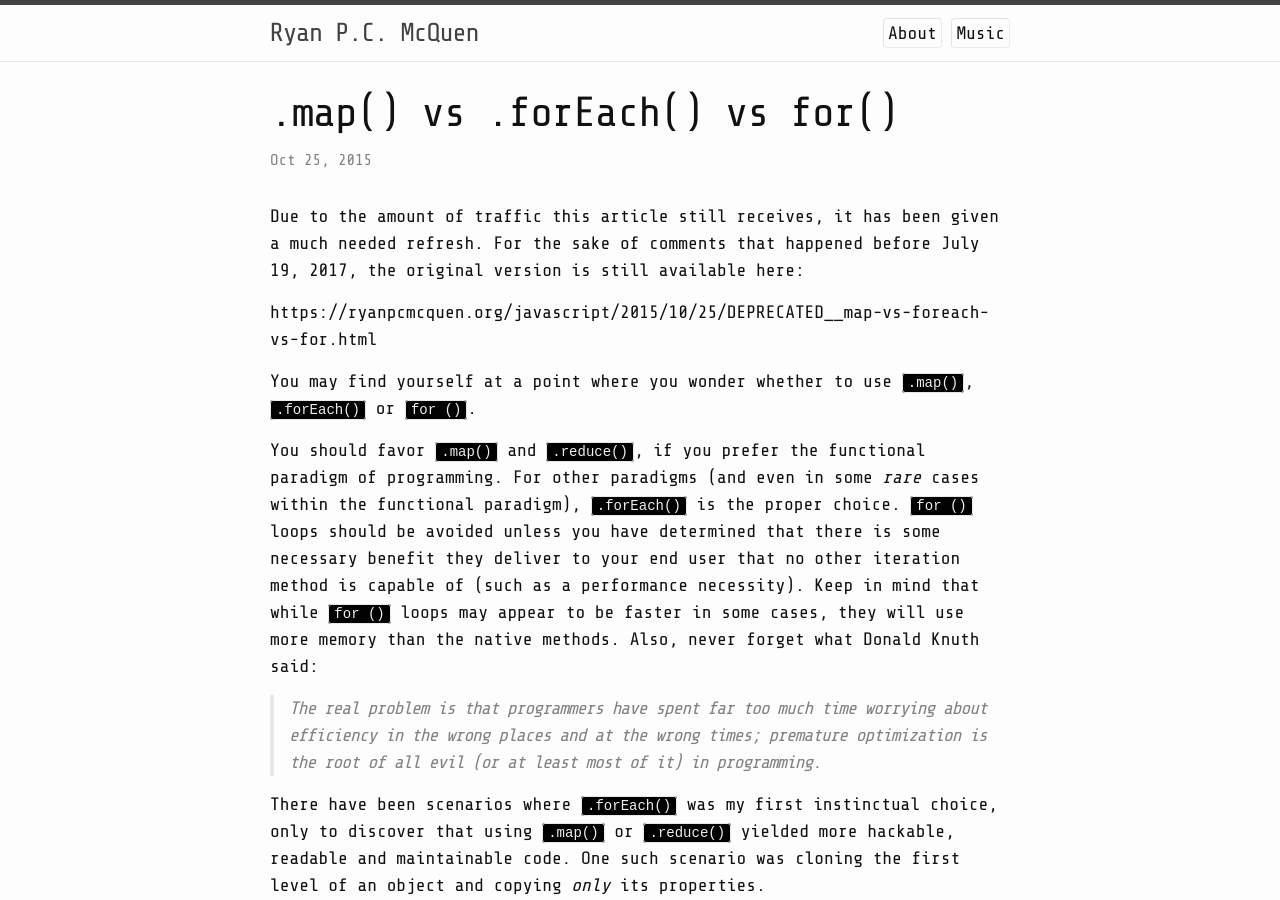
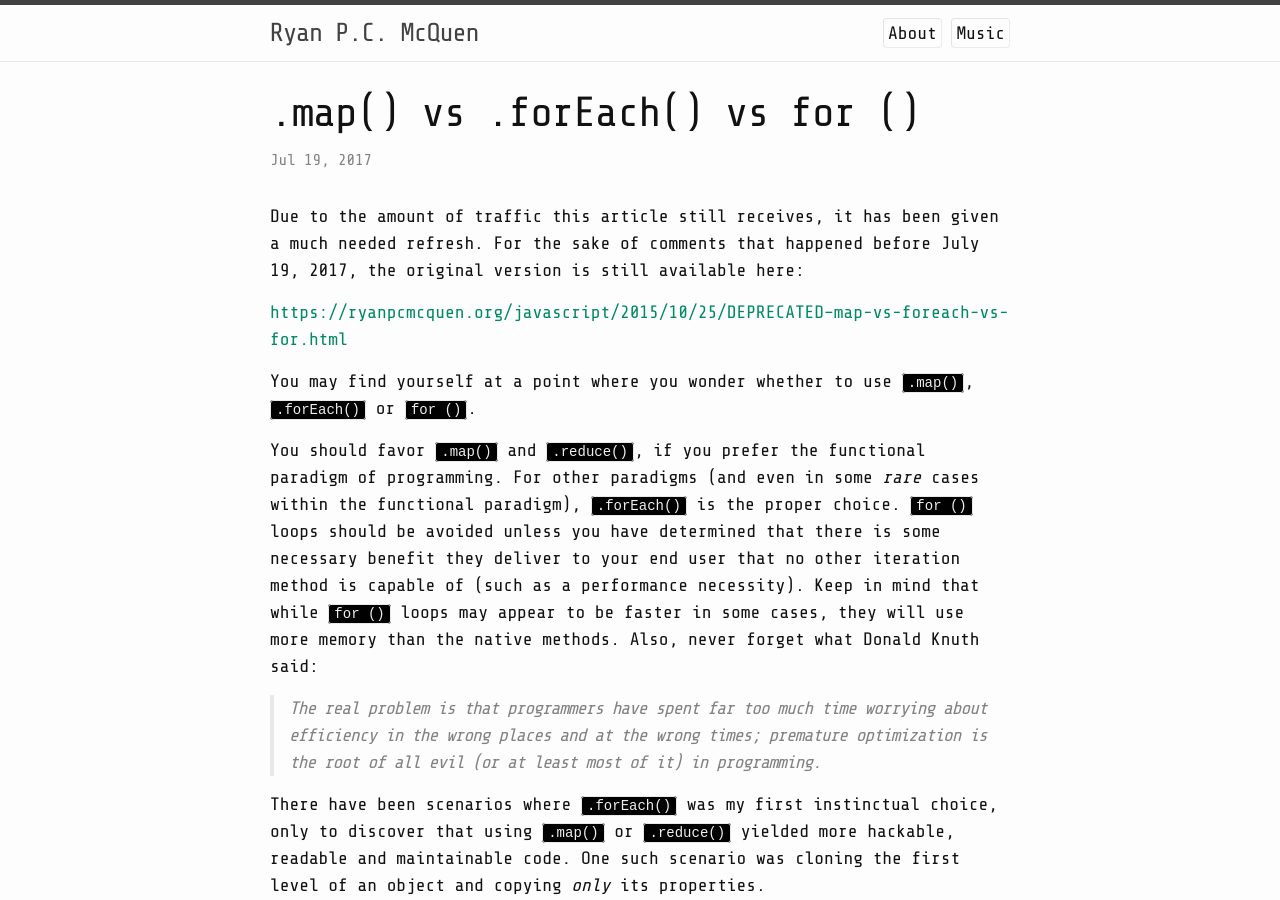
Before and after one commit to ryanpcmcquen/ryanpcmcquen.github.io, a Jekyll site: the page built from _posts/2015-10-25-map-vs-foreach-vs-for.md, in a window 1280 px wide and 900 px high. Built offline with Jekyll 4.4.1, drawn with Linux system fonts in a browser that asks for light colours; a script that is not in the unit is left out; comment, search, counter and statistics services are not loaded.

Commit message:
Fix link.

```diff
--- a/_posts/2015-10-25-map-vs-foreach-vs-for.md
+++ b/_posts/2015-10-25-map-vs-foreach-vs-for.md
@@ -1,13 +1,13 @@
 ---
 layout: post
-title: ".map() vs .forEach() vs for()"
-date: 2015-10-25 10:08:31
+title: ".map() vs .forEach() vs for ()"
+date: 2017-07-19 09:02:31
 categories: javascript
 ---
 
 Due to the amount of traffic this article still receives, it has been given a much needed refresh. For the sake of comments that happened before July 19, 2017, the original version is still available here:
 
-https://ryanpcmcquen.org/javascript/2015/10/25/DEPRECATED__map-vs-foreach-vs-for.html
+[https://ryanpcmcquen.org/javascript/2015/10/25/DEPRECATED--map-vs-foreach-vs-for.html](https://ryanpcmcquen.org/javascript/2015/10/25/DEPRECATED--map-vs-foreach-vs-for.html)
 
 You may find yourself at a point where you wonder whether to use `.map()`, `.forEach()` or `for ()`.
 
```
